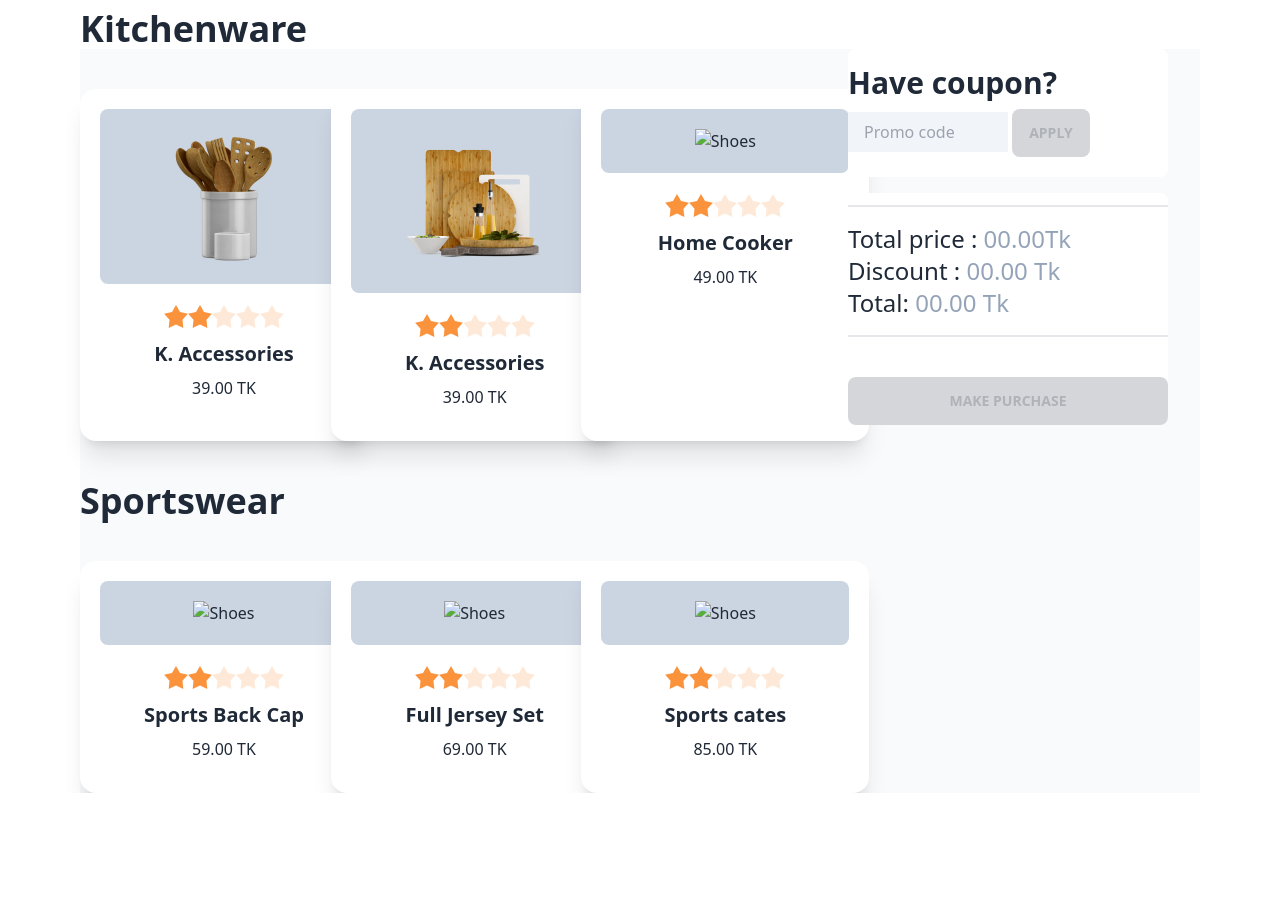
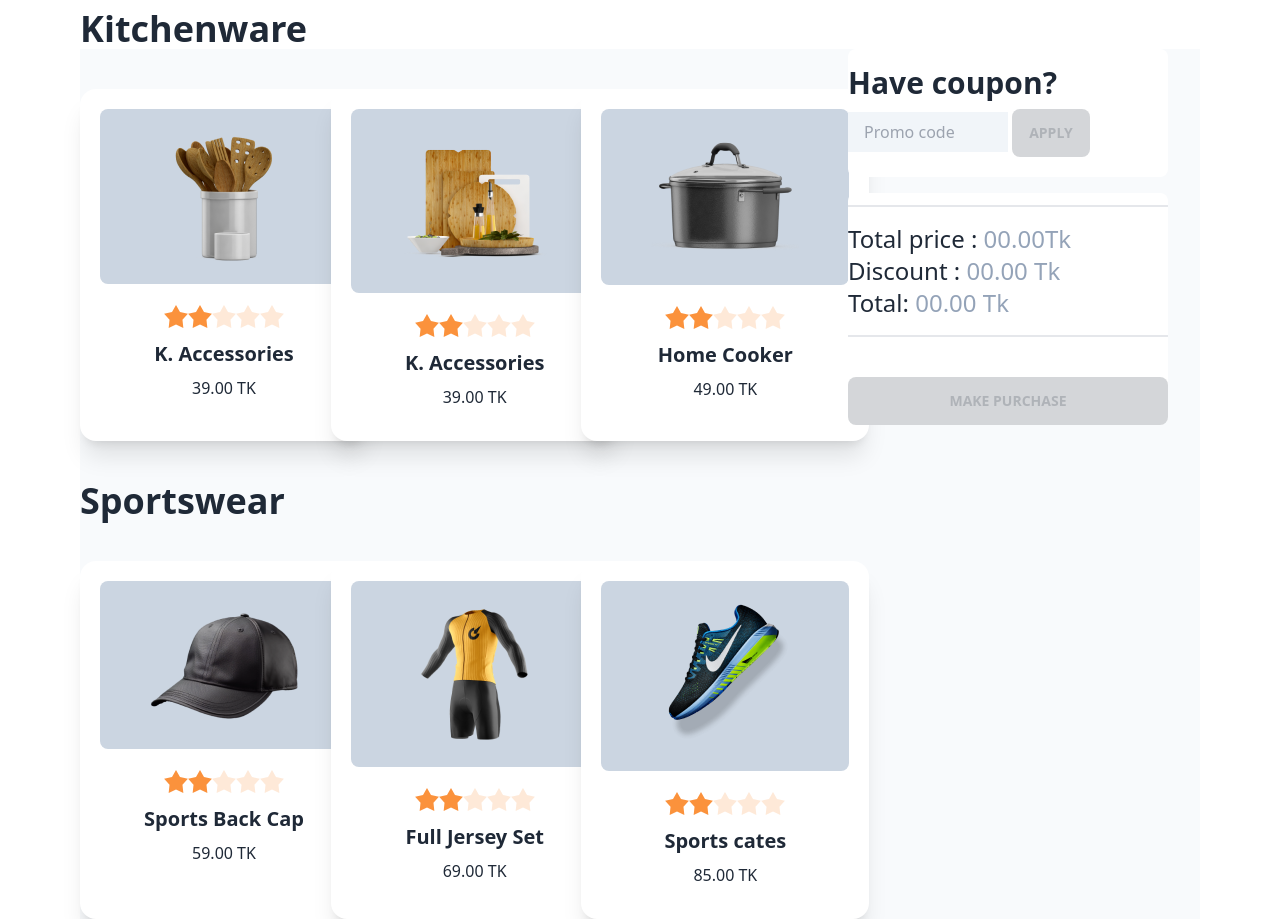
Before and after one commit to sadek1999/summer-sale, a plain HTML site: page index.html in a window 1280 px wide. Shown: the part 720-1639 px from the top of the page. Before the commit the page ends 1513 px from the top, so only its background shows below. Drawn offline with nearby package versions, Linux system fonts and the light colour scheme; the site is published under a folder, as on GitHub Pages, so addresses that start at the root find nothing.

Commit message:
add the code

```diff
--- a/index.html
+++ b/index.html
@@ -76,7 +76,7 @@
                 <div class="card w-72  shadow-xl bg-white border-[20px] border-white">
 
                     <figure onclick="makeEazy('price-3','p-3')"id="img-3" class="px-10 py-5 rounded-lg bg-slate-300">
-                      <img src="/images/prod3.png" alt="Shoes" class="" />
+                      <img src="./images/prod3.png" alt="Shoes" class="" />
                     </figure>
                     <div class="rating justify-center mt-5">
                         <input type="radio" name="rating-3" class="mask mask-star-2 bg-orange-400" />
@@ -100,7 +100,7 @@
                 <div class="card w-72 shadow-xl bg-white border-[20px] border-white ">
 
                     <figure onclick="makeEazy('price-4','p-4')" id="img-4" class="px-10 py-5 rounded-lg bg-slate-300">
-                      <img src="/images/prod4.png" alt="Shoes" class="" />
+                      <img src="./images/prod4.png" alt="Shoes" class="" />
                     </figure>
                     <div class="rating justify-center mt-5">
                         <input type="radio" name="rating-4" class="mask mask-star-2 bg-orange-400" />
@@ -119,7 +119,7 @@
                 <div class="card w-72  shadow-xl bg-white border-[20px] border-white">
 
                     <figure onclick="makeEazy('price-5','p-5')" id="img-5" class="px-10 py-5 rounded-lg bg-slate-300">
-                      <img src="/images/prod5.png" alt="Shoes" class="" />
+                      <img src="./images/prod5.png" alt="Shoes" class="" />
                     </figure>
                     <div class="rating justify-center mt-5">
                         <input type="radio" name="rating-5" class="mask mask-star-2 bg-orange-400" />
@@ -138,7 +138,7 @@
                 <div class="card w-72  shadow-xl bg-white border-[20px] border-white">
 
                     <figure onclick="makeEazy('price-6','p-6')" id="img-6" class="px-10 py-5 rounded-lg bg-slate-300">
-                      <img src="/images/prod6.png" alt="Shoes" class="" />
+                      <img src="./images/prod6.png" alt="Shoes" class="" />
                     </figure>
                     <div class="rating justify-center mt-5">
                         <input type="radio" name="rating-6" class="mask mask-star-2 bg-orange-400" />
```
